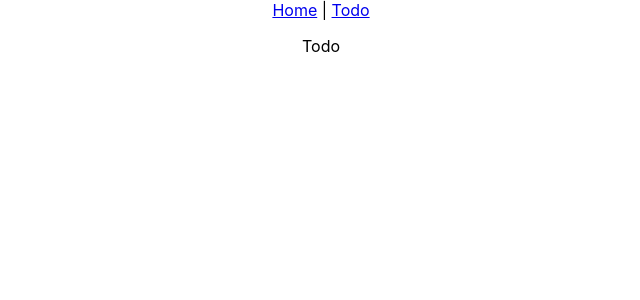
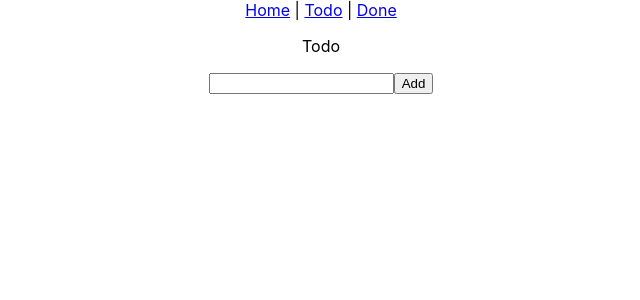
Before and after one commit to Raithdk/pwa-to-do, a React (Create React App) app: page /ToDo in a window 1280 px wide. Shown: the top 300 px of the page, without its empty margins (319-959 px from the left). Built offline with nearby package versions, Linux system fonts and the light colour scheme.

Commit message:
Change structure and inital app

```diff
--- a/public/index.html
+++ b/public/index.html
@@ -21,7 +21,7 @@
       work correctly both with client-side routing and a non-root public URL.
       Learn how to configure a non-root public URL by running `npm run build`.
     -->
-    <title>React App</title>
+    <title>Todo App</title>
   </head>
   <body>
     <noscript>You need to enable JavaScript to run this app.</noscript>
--- a/src/App.js
+++ b/src/app/App.js
@@ -1,11 +1,11 @@
 import React, { Suspense, lazy} from 'react';
-import logo from './logo.svg';
 import './App.css';
 import { BrowserRouter, Route, Routes, Link } from 'react-router-dom';
 import Frontpage from './components/Frontpage'
 
 
-const Todo = lazy(() => import("./components/Todo"))
+const Todo = lazy(() => import("./components/ToDo"))
+const ToDo_Done = lazy(() => import("./components/ToDo_Done"))
 
 function App() {
   return (
@@ -13,10 +13,11 @@ function App() {
 
       <BrowserRouter>
         <Suspense fallback="Loading">
-        <Link to="/">Home</Link> | <Link to="Todo">Todo</Link>
+        <Link to="/">Home</Link> | <Link to="ToDo">Todo</Link> | <Link to="Done">Done</Link>
           <Routes>
             <Route index element={<Frontpage/>} />
-            <Route path="/Todo" element={<Todo/>} />
+            <Route path="/ToDo" element={<Todo/>} />
+            <Route path="/Done" element={<ToDo_Done/>} />
           </Routes>
           </Suspense>
       </BrowserRouter>
--- /dev/null
+++ b/src/app/components/ToDo.js
@@ -0,0 +1,81 @@
+
+import React, {useState} from 'react';
+
+export default function ToDo(){
+    const [toDolist, setList] = useState([]);
+    const [doneList, setDoneList] = useState([]);
+    const [input, setInput] = useState([]);
+
+    const addTodo = (todo) =>{
+        const newTodo = {
+            id: Math.random(),
+            todo: todo
+        }
+
+        setList([...toDolist, newTodo]);
+
+        // clear input box
+        setInput("")
+    };
+
+    const deleteTodo = (id) =>{
+        // Takes the list and adds every element that does not have an id equal to "id"
+        const newList = toDolist.filter((todo) => todo.id !== id);
+
+        setList(newList);
+    }
+
+    const addToDone = (id) => {
+        // Get a done list ready
+        const todo = toDolist.filter((todo) => todo.id === id)
+        const doneTodo = {
+            id: todo.id,
+            todo: todo.todo
+        }
+        setDoneList([...doneList, doneTodo]);
+
+        deleteTodo(id)
+    }
+
+    return(
+        <div>
+            <p>Todo</p>
+            <ul>
+                {doneList.map((todo) => (
+                    <li key={todo.id}>
+                        {todo.todo}
+                        <button onClick={() => addToDone(todo.id)}>&radic;</button>
+                        <button onClick={() => deleteTodo(todo.id)}>&times;</button>
+
+                    </li>
+                ))}
+            </ul>
+            <div>
+                <input
+                type="text"
+                value={input}
+                onChange={(e) => setInput(e.target.value)}/>
+                <button onClick={() => addTodo(input)}>
+                    Add
+                </button>
+            </div>
+
+            <ul>
+                {toDolist.map((todo) => (
+                    <li key={todo.id}>
+                        {todo.todo}
+                        <button onClick={() => addToDone(todo.id)}>&radic;</button>
+                        <button onClick={() => deleteTodo(todo.id)}>&times;</button>
+
+                    </li>
+                ))}
+            </ul>
+
+        </div>
+    );
+
+}
+
+
+
+// setTheArray([...theArray, newElement]) Puts the element into the already built array
--- a/src/components/Todo.js
+++ b/src/app/components/ToDoElement.js
@@ -1,12 +1,8 @@
 
 
-
-
-function Todo(){
+export default function ToDoElement(){
 
     return(
         <p>Todo</p>
     );
 }
-
-export default Todo;
--- /dev/null
+++ b/src/app/components/ToDo_Done.js
@@ -0,0 +1,7 @@
+
+export default function ToDo_Done(){
+
+    return(
+        <p>Done</p>
+    );
+}
--- a/src/index.js
+++ b/src/index.js
@@ -1,7 +1,7 @@
 import React from 'react';
 import ReactDOM from 'react-dom/client';
 import './index.css';
-import App from './App';
+import App from './app/App';
 import * as serviceWorkerRegistration from './serviceWorkerRegistration';
 import reportWebVitals from './reportWebVitals';
 
```
Also changed, not shown: src/app/App.css (renamed from src/App.css), src/app/components/Frontpage.js (renamed from src/components/Frontpage.js), 1 other file (tests, documents, lock files or other folders).
